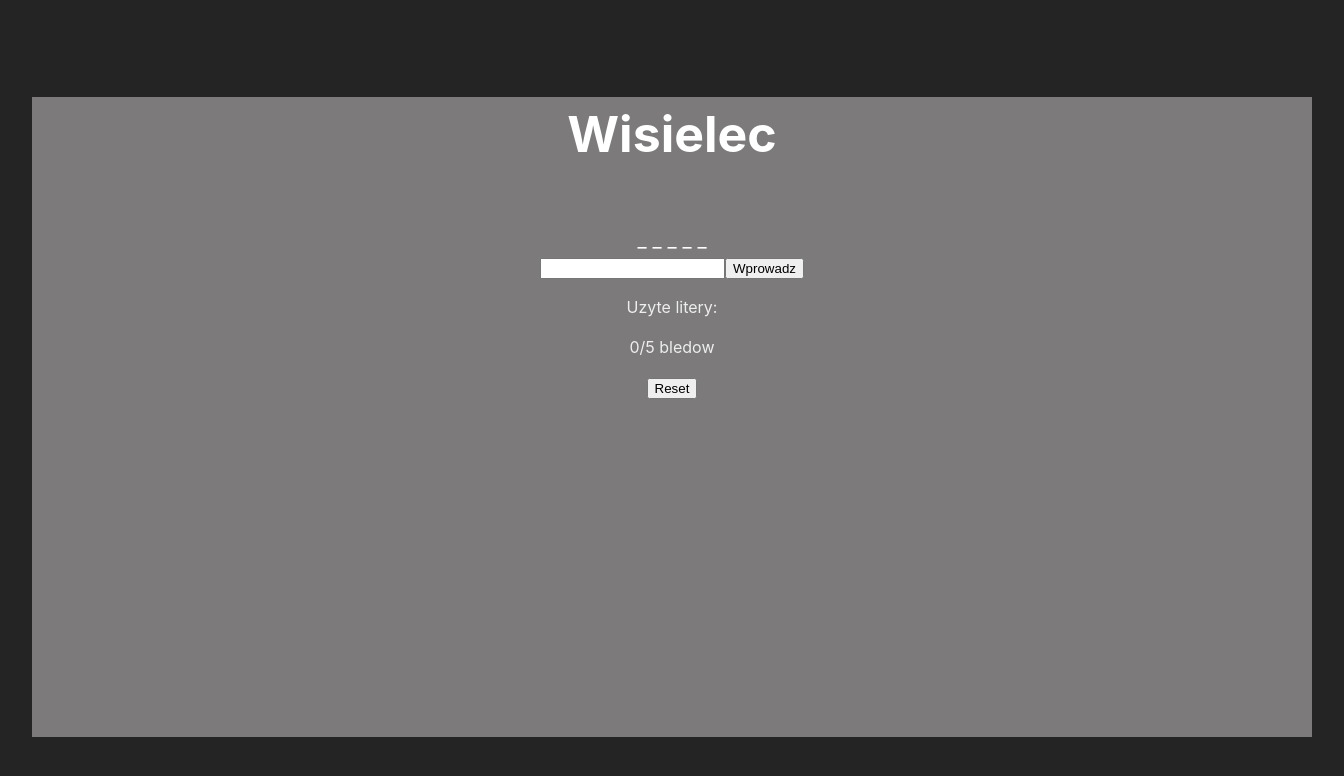
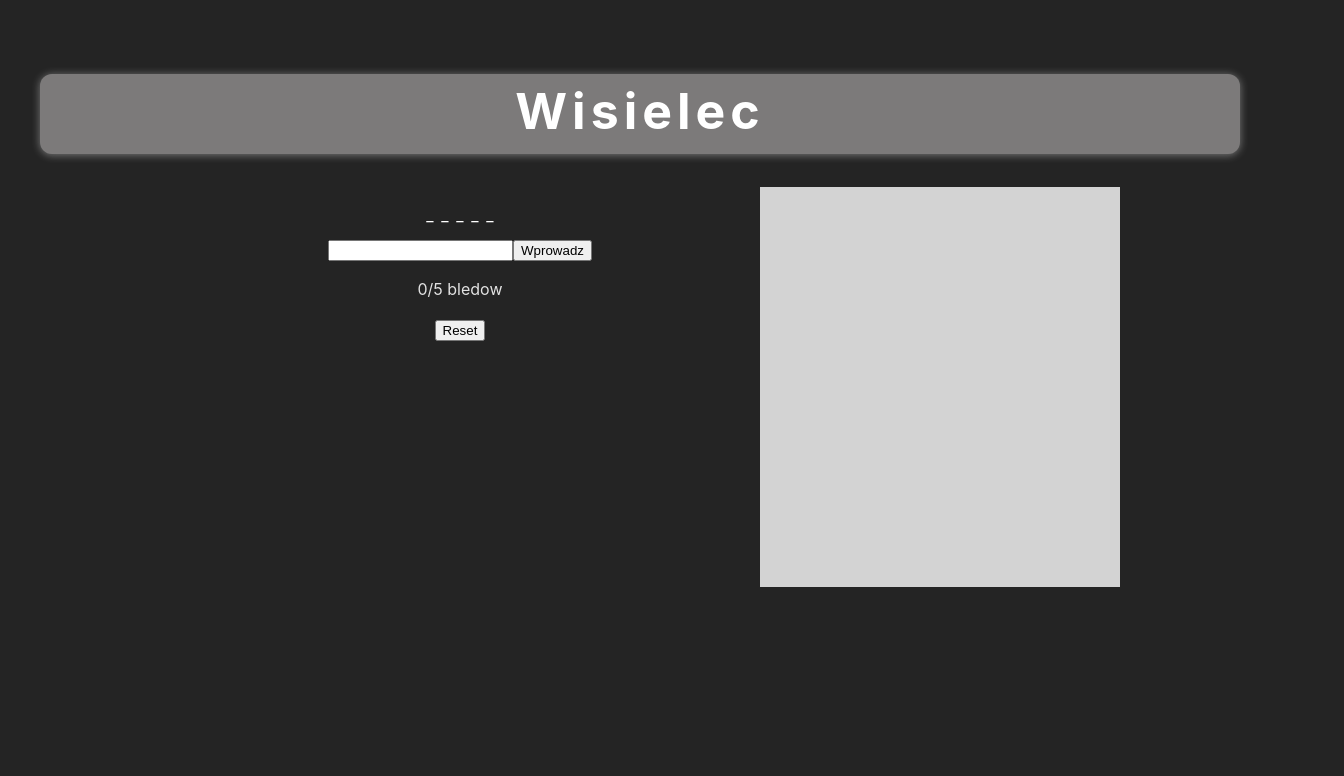
Before and after one commit to JASSWOO/Wisielec, a React (Vite) app: page / in a window 1280 px wide. Shown: the top 776 px of the page, 1344 px wide, since content can reach past the window. Built offline with nearby package versions, Linux system fonts and the light colour scheme.

Commit message:
fifth commit

```diff
--- a/src/components/Container.css
+++ b/src/components/Container.css
@@ -1,13 +1,29 @@
+.containerDiv {
+  margin: 100px, 0, 0, 100px;
+}
 .containerTitle {
   font-size: 50px;
   color: white;
+  letter-spacing: 5px;
+  height: 80px;
+  background-color: rgb(124, 122, 122);
+  border-radius: 12px;
+  box-shadow: 0 1px 8px rgba(255, 255, 255, 0.4);
 }
-.containerDiv {
-  width: 80rem;
-  height: 40rem;
-  margin: 100px, 0, 0, 100px;
-  background-color: rgb(124, 122, 122);
+.gameDiv {
+  width: 50%;
+  margin-left: 10%;
+  float: left;
+  height: 400px;
 }
+.pictureDiv {
+  float: left;
+  width: 30%;
+  margin-right: 10%;
+  height: 400px;
+  background-color: lightgray;
+}
+
 .letters {
   width: fit-content;
   height: 50px;
--- a/src/components/Container.tsx
+++ b/src/components/Container.tsx
@@ -49,6 +49,7 @@ const Container: React.FC<ContainerProps> = () => {
   return (
     <div className="containerDiv">
       <h1 className="containerTitle">Wisielec</h1>
+      <div className="gameDiv">
         <div className="letters">
           {Array.from(word).map((e: string, i: number) => (
             <Letters key={i} letter={e} usedLetters={UsedLetters} />
@@ -64,10 +65,12 @@ const Container: React.FC<ContainerProps> = () => {
             errors={Errors}
           ></Input>
         )}
-      <ShowUsedLetters letters={UsedLetters} />
+        {UsedLetters.length != 0 && <ShowUsedLetters letters={UsedLetters} />}
         <ShowMistakes mistakes={Errors} />
-      <Reset newGame={newGame}></Reset>
-      <Popup message={message}></Popup>
+        <Reset newGame={newGame} />
+        <Popup message={message} />
+      </div>
+      <div className="pictureDiv"></div>
     </div>
   );
 };
--- a/src/components/input/Input.css
+++ b/src/components/input/Input.css
@@ -0,0 +1,3 @@
+.inputDiv {
+  clear: both;
+}
--- a/src/components/input/Input.tsx
+++ b/src/components/input/Input.tsx
@@ -22,10 +22,10 @@ const Input: React.FC<InputProps> = ({ onClickHandler, usedLetters, word, setErr
     }
   };
   return (
-    <>
+    <div className="inputDiv">
       <input type="text" maxLength={1} onChange={(e) => setLetter(e.target.value)}></input>
       <button onClick={() => doesContain()}>Wprowadz</button>
-    </>
+    </div>
   );
 };
 
--- a/src/components/letters/Letters.css
+++ b/src/components/letters/Letters.css
@@ -4,5 +4,5 @@
   height: 15px;
   color: white;
   vertical-align: middle;
-  font-size: 20px;
+  font-size: px;
 }
--- a/src/index.css
+++ b/src/index.css
@@ -12,10 +12,3 @@
   -webkit-font-smoothing: antialiased;
   -moz-osx-font-smoothing: grayscale;
 }
-body {
-  margin: 0;
-  display: flex;
-  place-items: center;
-  min-width: 320px;
-  min-height: 100vh;
-}
```
Lines whose indentation alone changed are shown as unchanged.
